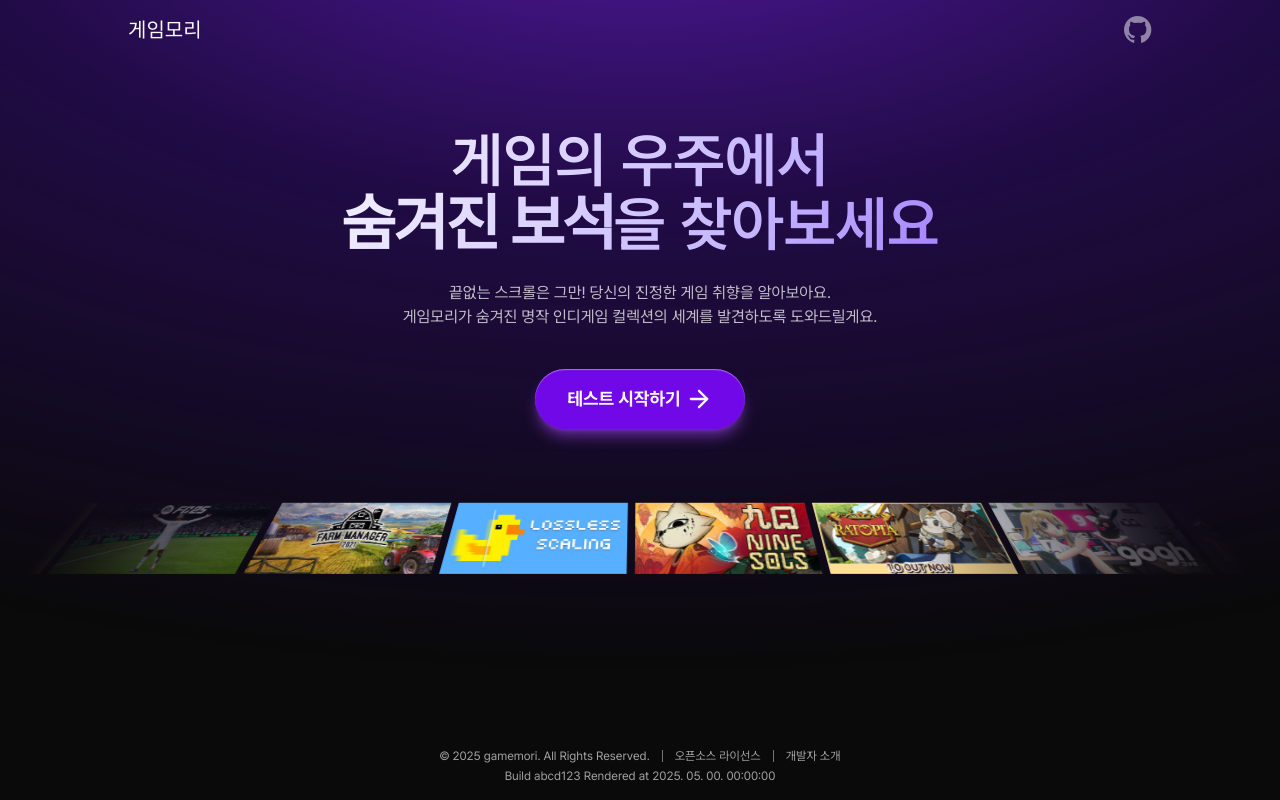
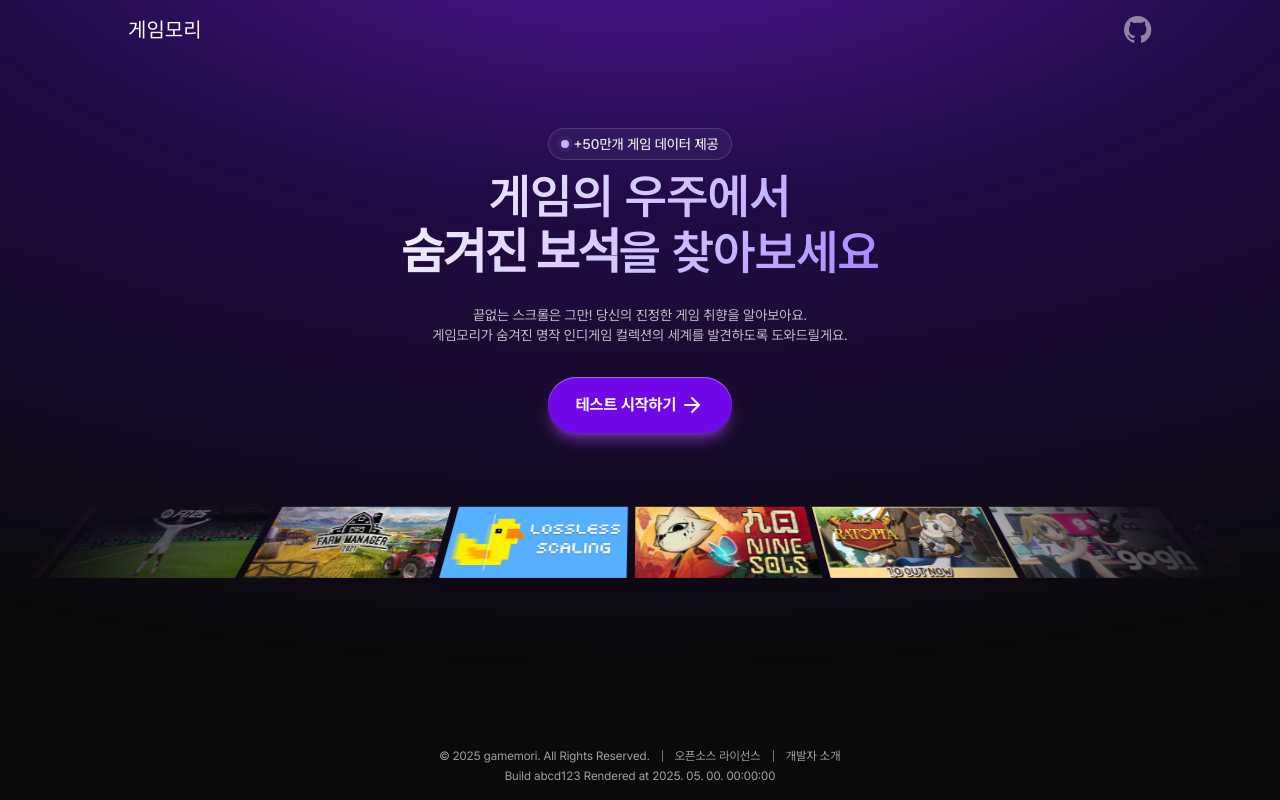
Before and after one commit to phthalos/gamemori, a Next.js app: page / in a window 1280 px wide. Shown: the top 800 px of the page. Built offline with nearby package versions, Linux system fonts and the light colour scheme; a web font is replaced by a local one.

Commit message:
메인페이지 50만개 게임.. 버튼 추가

```diff
--- a/app/(with-background)/page.tsx
+++ b/app/(with-background)/page.tsx
@@ -1,22 +1,27 @@
-// "use client";
-// import CrtModelViewer from "@/components/3d/crt";
 import ThumbnailMarqueeList from "@/components/common/thumbnail-marquee-list";
 import { ArrowRightIcon } from "@/components/ui/arrow-right";
+import { Button } from "@/components/ui/button";
 import ButtonStart from "@/components/ui/button-start";
 
 export default function Home() {
     return (
         <>
+            <Button variant="outline" size="sm" className="z-5 rounded-full text-neutral-200 mb-2 flex gap-1">
+                <span className="relative flex size-2">
+                    <span className="absolute inline-flex h-full w-full animate-ping rounded-full bg-violet-100 opacity-75" />
+                    <span className="relative inline-flex size-2 rounded-full bg-violet-300" />
+                </span>
+                +50만개 게임 데이터 제공
+            </Button>
+            {/* <span className="text-neutral-200 border rounded-full px-3 py-1 text-sm"> +50만개 게임 데이터 제공</span> */}
             <p
-                className={`text-6xl font-semibold bg-linear-120 from-violet-50 via-violet-300 via-70% to-violet-400 text-transparent bg-clip-text mb-6 leading-16 text-center
-                ${/*text-shadow-[0_0px_6px] text-shadow-violet-50/60*/ ``}
-                `}
+                className={`text-5xl font-semibold bg-linear-120 from-violet-50 via-violet-300 via-70% to-violet-400 text-transparent bg-clip-text mb-6 leading-14 text-center`}
             >
                 게임의 우주에서
                 <br />
                 <span className="font-[SokchoBadaBatang] tracking-tighter">숨겨진 보석</span>을 찾아보세요
             </p>
-            <p className="mb-10 relative opacity-75 text-center">
+            <p className="mb-8 relative opacity-75 text-center text-sm">
                 끝없는 스크롤은 그만! 당신의 진정한 게임 취향을 알아보아요.
                 <br />
                 게임모리가 숨겨진 명작 인디게임 컬렉션의 세계를 발견하도록 도와드릴게요.
@@ -24,15 +29,11 @@ export default function Home() {
             {/* 테스트 시작하기 버튼 */}
             <ButtonStart
                 href="/personalize"
-                className="px-8 py-4 text-lg font-bold shadow-lg  hover:shadow-xl flex relative gap-1 mb-16"
+                className="flex items-center px-7 py-4 text-md font-bold shadow-lg hover:shadow-xl relative gap-1 mb-16"
             >
                 테스트 시작하기
-                <ArrowRightIcon />
+                <ArrowRightIcon size={24} />
             </ButtonStart>
-            {/* 3D CRT 모델 */}
-            {/* <div className="fixed w-96 h-96 m-auto -z-1 left-0">
-                <CrtModelViewer />
-            </div> */}
             {/* 흐르는 게임 썸네일들 */}
             <ThumbnailMarqueeList />
         </>
```
